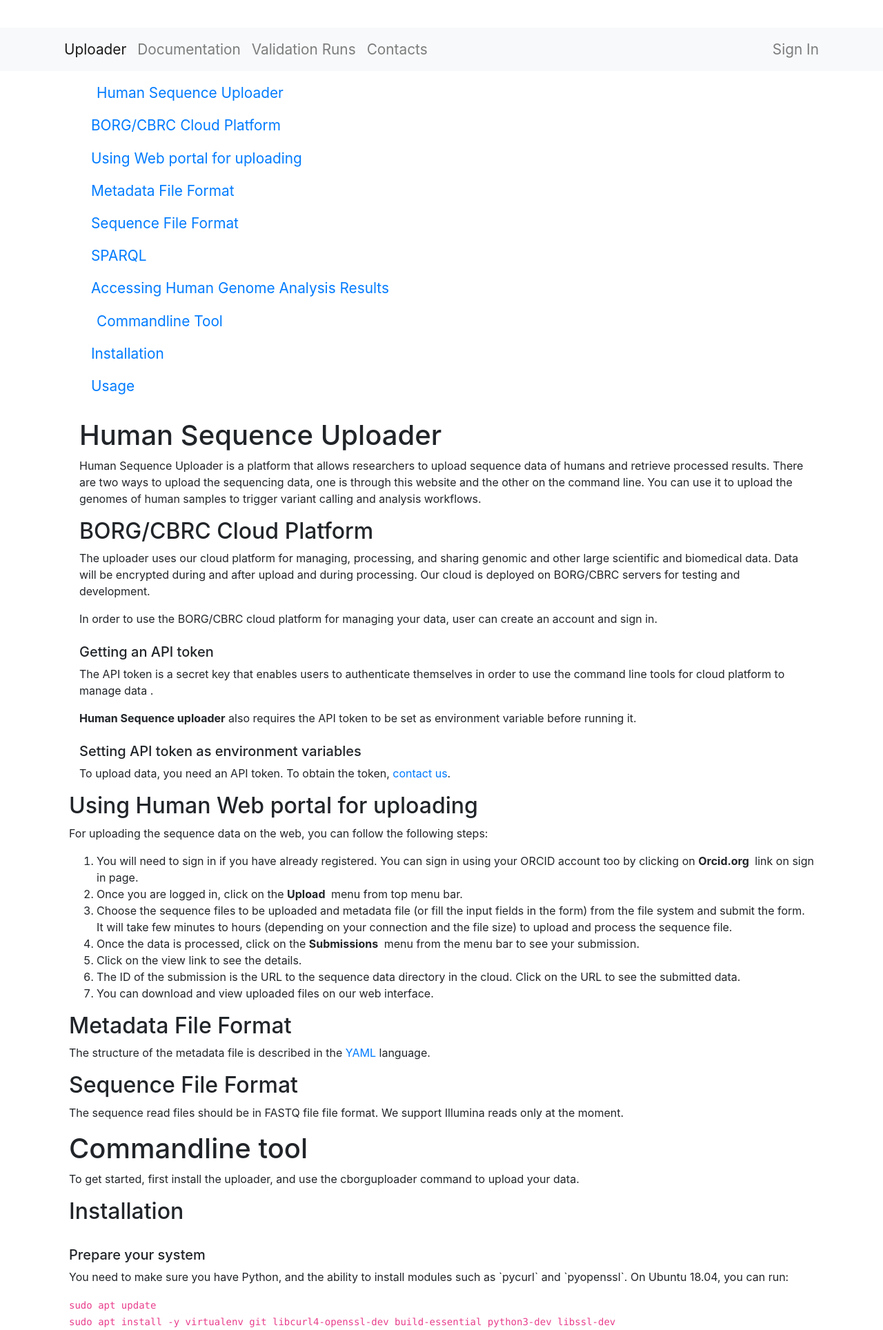
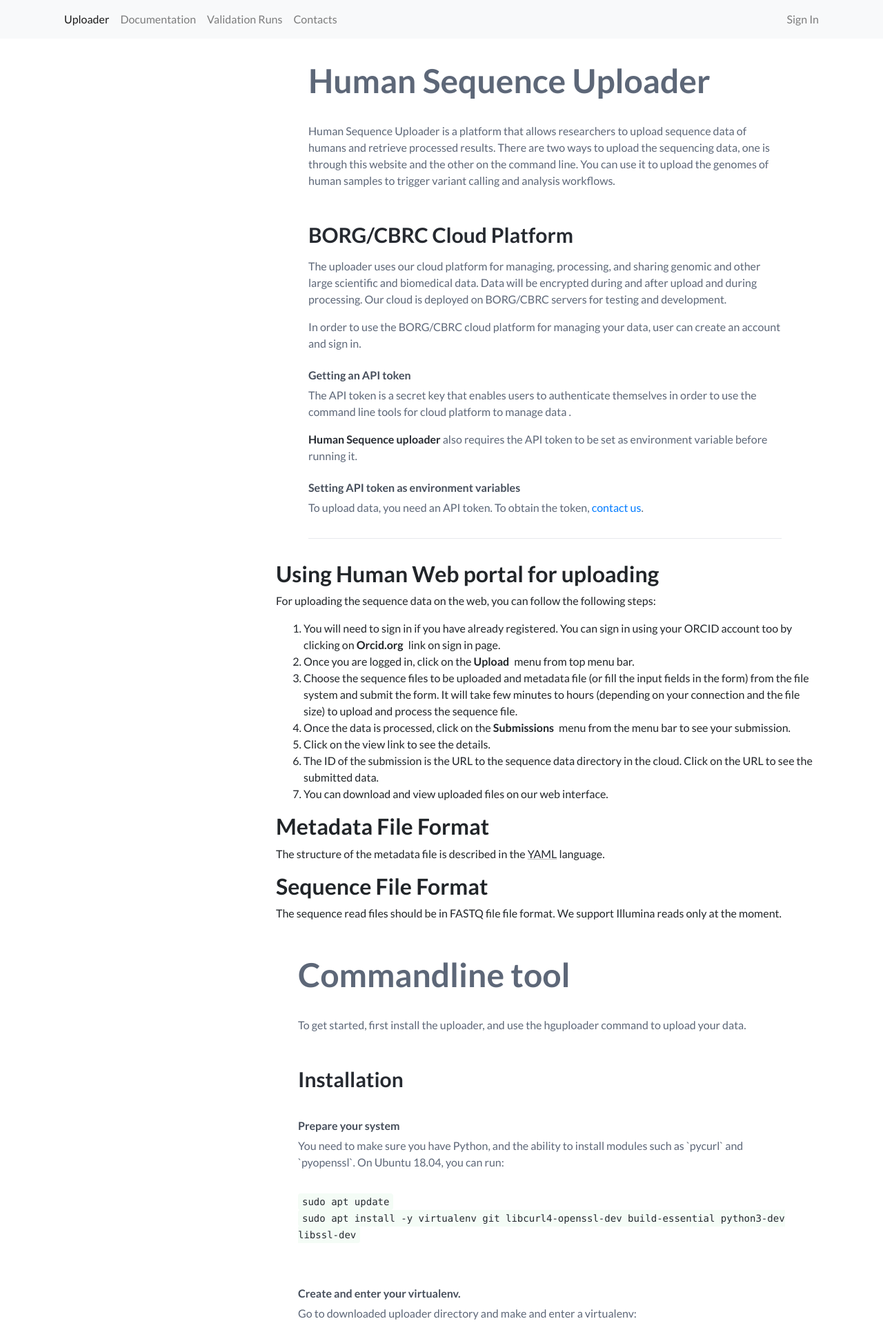
Before and after one commit to TamChiKeung/hseqweb, a Django app: page /doc/ in a window 1280 px wide. Shown: the top 1928 px of the page at 69% size. Run offline with Django 3.2, Linux system fonts and the light colour scheme; parts of the project's set-up code (start-up, migrations or seed data) failed here and were passed over; some libraries are stand-ins or nearby versions.

Commit message:
doc styles

```diff
--- a/hseqweb/static/css/app.css
+++ b/hseqweb/static/css/app.css
@@ -122,3 +122,15 @@ footer.footer {
   padding-top: 4rem;
   padding-bottom: 4rem;
 }
+
+.pagination .active .item {
+  position: relative;
+  display: block;
+  padding: .5rem .75rem;
+  margin-left: -1px;
+  line-height: 1.25;
+  color: #78797b;
+  background-color: #fff;
+  border: 1px solid #dee2e6;
+
+}
--- a/hseqweb/static/js/uploader.js
+++ b/hseqweb/static/js/uploader.js
@@ -1,71 +1,3 @@
-$(window).on('load resize', function() {
-
-    //Add/remove class based on browser size when load/resize
-    var w = $(window).width();
-
-    if(w >= 1200) {
-        // if larger
-        $('#docs-sidebar').addClass('sidebar-visible').removeClass('sidebar-hidden');
-    } else {
-        // if smaller
-        $('#docs-sidebar').addClass('sidebar-hidden').removeClass('sidebar-visible');
-    }
-});
-
-jQuery(function($) {
-    "use strict"; // Start of use strict
-        /* ====== Toggle Sidebar ======= */
-
-    $('#docs-sidebar-toggler').on('click', function(){
-
-        if ( $('#docs-sidebar').hasClass('sidebar-visible') ) {
-
-                $("#docs-sidebar").removeClass('sidebar-visible').addClass('sidebar-hidden');
-
-
-        } else {
-
-                $("#docs-sidebar").removeClass('sidebar-hidden').addClass('sidebar-visible');
-
-        }
-
-    });
-
-
-    /* ====== Activate scrollspy menu ===== */
-    $('body').scrollspy({target: '#docs-nav', offset: 100});
-
-    /* ===== Smooth scrolling ====== */
-    $('#docs-sidebar a.scrollto').on('click', function(e){
-        //store hash
-        var target = this.hash;
-        e.preventDefault();
-        $('body').scrollTo(target, 800, {offset: -69, 'axis':'y'});
-
-        //Collapse sidebar after clicking
-        if ($('#docs-sidebar').hasClass('sidebar-visible') && $(window).width() < 1200){
-            $('#docs-sidebar').removeClass('sidebar-visible').addClass('slidebar-hidden');
-        }
-
-    });
-
-    /* wmooth scrolling on page load if URL has a hash */
-    if(window.location.hash) {
-        var urlhash = window.location.hash;
-        $('body').scrollTo(urlhash, 800, {offset: -69, 'axis':'y'});
-    }
-
-
-    /* Bootstrap lightbox */
-    /* Ref: http://ashleydw.github.io/lightbox/ */
-
-    $(document).delegate('*[data-toggle="lightbox"]', 'click', function(e) {
-        e.preventDefault();
-        $(this).ekkoLightbox();
-    });
-
-}); // End of use strict
-
 jQuery(function($) {
     "use strict"; // Start of use strict
     var upload = null;
--- a/hseqweb/templates/base.html
+++ b/hseqweb/templates/base.html
@@ -11,7 +11,6 @@
     <meta name="author" content="">
 
     <title>Human sequence variant calling</title>
-    <link rel="stylesheet" href="{% static "css/styles.css" %}">
     <link rel="icon" href="{% static "assets/images/favico.png" %}">
     <!-- CSS -->
     <link href="{% static "yarn/bootstrap/dist/css/bootstrap.min.css" %}" rel="stylesheet">
@@ -19,7 +18,8 @@
     <link href="{% static "yarn/@fortawesome/fontawesome-free/css/all.min.css" %}" rel="stylesheet">
     <link href="https://fonts.googleapis.com/css?family=Montserrat:400,700" rel="stylesheet" type="text/css">
     <link href="https://fonts.googleapis.com/css?family=Lato:400,700,400italic,700italic" rel="stylesheet" type="text/css">
-
+    <link rel="stylesheet" href="{% static "yarn/highlight.js/styles/atom-one-dark.css" %}">
+    <link rel="stylesheet" href="{% static "css/app.css" %}">
     <!-- Just for debugging purposes. Don't actually copy these 2 lines! -->
     <!--[if lt IE 9]><script src="../../assets/js/ie8-responsive-file-warning.js"></script><![endif]-->
 
@@ -47,11 +47,11 @@
           <div class="col-lg-6 h-100 text-center text-lg-left my-auto">
             <ul class="list-inline mb-2">
               <li class="list-inline-item">
-		<a href="#">About</a>
+		<a href="{% url "documentation" %}">Documentation</a>
               </li>
               <li class="list-inline-item">⋅</li>
               <li class="list-inline-item">
-		<a href="#">Contact</a>
+		<a href="{% url "contacts" %}">Contacts</a>
               </li>
             </ul>
             <p class="text-muted small mb-4 mb-lg-0">© BORG 2021. All Rights Reserved.</p>
--- a/hseqweb/templates/doc.html
+++ b/hseqweb/templates/doc.html
@@ -2,6 +2,9 @@
 {% load widget_tweaks %}
 {% load static %}
 
+{% block head %}
+<link href="{% static "css/doc-theme.css"%}" rel="stylesheet">
+{% endblock %}
 {% block content %}
 <div class="container-fluid">
 <div class="docs-wrapper">
@@ -19,9 +22,6 @@
             <li class="nav-item"><a class="nav-link scrollto" href="#item-1-2">Using Web portal for uploading</a></li>
             <li class="nav-item"><a class="nav-link scrollto" href="#item-1-3">Metadata File Format</a></li>
             <li class="nav-item"><a class="nav-link scrollto" href="#item-1-4">Sequence File Format</a></li>
-            <li class="nav-item"><a class="nav-link scrollto" href="#item-1-5">SPARQL</a></li>
-            <li class="nav-item"><a class="nav-link scrollto"
-            href="#item-1-6">Accessing Human Genome Analysis Results</a></li>
             <li class="nav-item section-title"><a class="nav-link scrollto active" href="#section-2"><span class="theme-icon-holder mr-2"><i class="fas fa-map-signs"></i></span>Commandline Tool</a></li>
             <li class="nav-item"><a class="nav-link scrollto" href="#item-2-1">Installation</a></li>
             <li class="nav-item"><a class="nav-link scrollto" href="#item-2-2">Usage</a></li>
@@ -64,7 +64,7 @@
 						<p>To upload data, you
 						  need an API
 						  token. To obtain the
-						  token, <a href="mailto:maxat.kulmanov@kaust.edu.sa">contact us</a>.
+						  token, <a href="{% url "contacts" %}">contact us</a>.
                         </div>
 					</section><!--//section-->
 				    <section class="docs-section" id="item-1-2">
@@ -120,7 +120,7 @@
 				    <header class="docs-header">
 					    <h1 class="docs-heading">Commandline tool</h1>
 					    <section class="docs-intro">
-						    <p>To get started, first install the uploader, and use the cborguploader command to upload your data.</p>
+						    <p>To get started, first install the uploader, and use the hguploader command to upload your data.</p>
 						</section><!--//docs-intro-->
 				    </header>
 				     <section class="docs-section" id="item-2-1">
@@ -141,7 +141,7 @@
 						<h5 class="pt-5">Install the tool</h5>
 						<p> Once in your virtualenv, install this project:</p>
                         <div class="docs-code-block">
-							<code class="shell">pip3 install git+https://github.com/bio-ontology-research-group/cborguploader@master</code>
+							<code class="shell">pip3 install git+https://github.com/bio-ontology-research-group/hguploader@master</code>
                         </div>
 						<p> It should print some instructions about how to use the uploader.</p>
                         <h5 class="pt-5">Test the tool</h5>
@@ -163,10 +163,9 @@
                         <div class="docs-code-block">
 							<code class="shell">cborguploader example/sequence.fasta example/metadata.yaml</code>
                         </div>
-                        <p class="pt-2 pb-2">You can find the example files on Human <a class="theme-link" href="https://upload.cborg.cbrc.kaust.edu.sa/upload/" target="_blank">web uploader</a>. Here are the links to example files:</p>
+                        <p class="pt-2 pb-2">You can find the example files on Human <a class="theme-link" href="https://hgupload.cbrc.kaust.edu.sa/upload/" target="_blank">web uploader</a>. Here are the links to example files:</p>
                         <ul>
-                            <li>Example <a class="theme-link" href="https://upload.cborg.cbrc.kaust.edu.sa/static/sequence.fasta" target="_blank">Sequence file</a></li>
-                            <li>Example <a class="theme-link" href="https://upload.cborg.cbrc.kaust.edu.sa/static/metadata.yaml" target="_blank">Metadata file</a></li>
+                            <li>Example <a class="theme-link" href="https://hgupload.cbrc.kaust.edu.sa/static/metadata.yaml" target="_blank">Metadata file</a></li>
                         </ul>
                     </section>
 			    </article><!--//docs-article-->
@@ -175,6 +174,10 @@
     </div><!--//docs-wrapper-->
 </div>
 
+{% endblock %}
+
+{% block scripts %}
+
 <script src="{% static "yarn/jquery/dist/jquery.min.js" %}"></script>
 <script src="{% static "yarn/popper.js/dist/umd/popper.min.js" %}"></script>
 <script src="{% static "yarn/bootstrap/dist/js/bootstrap.min.js" %}"></script>
@@ -182,5 +185,74 @@
 <script src="https://cdnjs.cloudflare.com/ajax/libs/highlight.js/9.15.8/highlight.min.js"></script>
 <script src="{% static "yarn/jquery.scrollto/jquery.scrollTo.min.js" %}"></script>
 <script src="{% static "yarn/ekko-lightbox/dist/ekko-lightbox.min.js" %}"></script>
-<script src="{% static "js/uploader.js" %}"></script>
+
+<script type="text/javascript">
+  jQuery(function($) {
+    "use strict"; // Start of use strict
+        /* ====== Toggle Sidebar ======= */
+
+  $(window).on('load resize', function() {
+
+    //Add/remove class based on browser size when load/resize
+    var w = $(window).width();
+
+    if(w >= 1200) {
+        // if larger
+        $('#docs-sidebar').addClass('sidebar-visible').removeClass('sidebar-hidden');
+    } else {
+        // if smaller
+        $('#docs-sidebar').addClass('sidebar-hidden').removeClass('sidebar-visible');
+    }
+  });
+
+  $('#docs-sidebar-toggler').on('click', function(){
+
+        if ( $('#docs-sidebar').hasClass('sidebar-visible') ) {
+
+                $("#docs-sidebar").removeClass('sidebar-visible').addClass('sidebar-hidden');
+
+
+        } else {
+
+                $("#docs-sidebar").removeClass('sidebar-hidden').addClass('sidebar-visible');
+
+        }
+
+    });
+
+
+    /* ====== Activate scrollspy menu ===== */
+    $('body').scrollspy({target: '#docs-nav', offset: 100});
+
+    /* ===== Smooth scrolling ====== */
+    $('#docs-sidebar a.scrollto').on('click', function(e){
+        //store hash
+        var target = this.hash;
+        e.preventDefault();
+        $('body').scrollTo(target, 800, {offset: -69, 'axis':'y'});
+
+        //Collapse sidebar after clicking
+        if ($('#docs-sidebar').hasClass('sidebar-visible') && $(window).width() < 1200){
+            $('#docs-sidebar').removeClass('sidebar-visible').addClass('slidebar-hidden');
+        }
+
+    });
+
+    /* wmooth scrolling on page load if URL has a hash */
+    if(window.location.hash) {
+        var urlhash = window.location.hash;
+        $('body').scrollTo(urlhash, 800, {offset: -69, 'axis':'y'});
+    }
+
+
+    /* Bootstrap lightbox */
+    /* Ref: http://ashleydw.github.io/lightbox/ */
+
+    $(document).delegate('*[data-toggle="lightbox"]', 'click', function(e) {
+        e.preventDefault();
+        $(this).ekkoLightbox();
+    });
+
+}); // End of use strict
+</script>
 {% endblock %}
```
